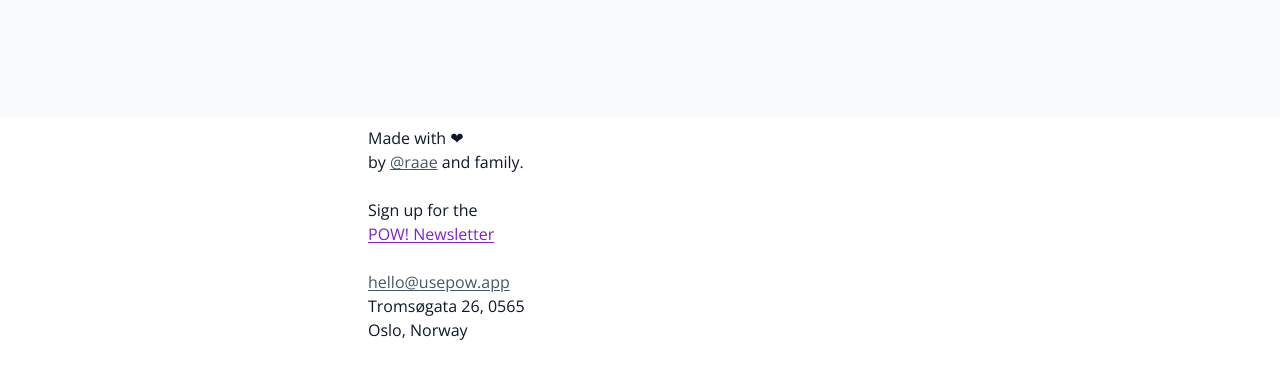
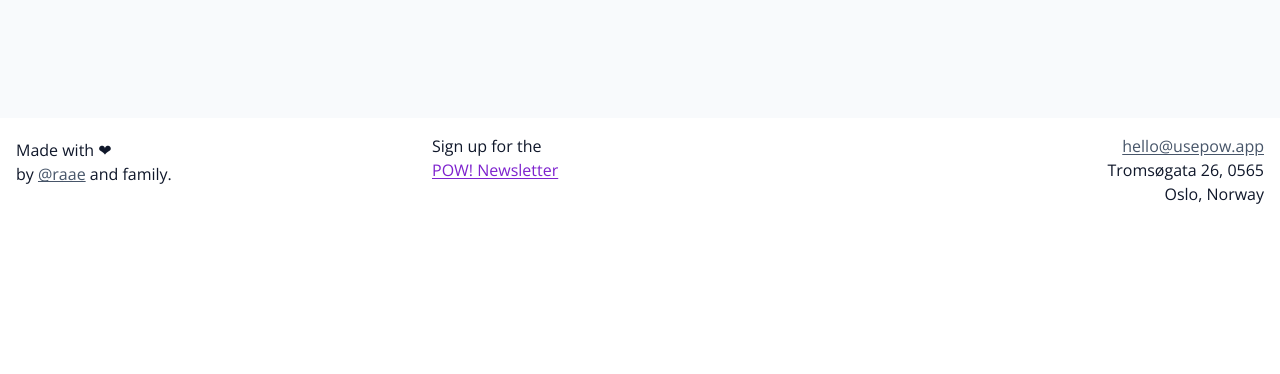
Before and after one commit to queen-raae/pow-site, an Astro site: page / in a window 1280 px wide. Shown: the part 5622-5996 px from the top of the page. After the commit the page ends 5868 px from the top, so only its background shows below. Built offline with nearby package versions, Linux system fonts and the light colour scheme; Astro itself is replaced by a stand-in of ours; no server answers.

Commit message:
3-colums on footer when large & md & xl + text-right  #41

```diff
--- a/src/components/Footer.astro
+++ b/src/components/Footer.astro
@@ -5,8 +5,10 @@ import Form from "../components/NewsletterForm.astro";
 import Layout from "../layouts/Layout.astro";
 ---
 
-<footer class="py-1">
-  <section class="max-w-xl mx-auto px-4 py-1">
+<footer
+  class="flex grid sm:grid-cols-1 md:grid-cols-3 lg:grid-cols-3 xl:grid-cols-3 py-4 px-4"
+>
+  <section class="max-w-xl py-1">
     <p class="py-0 text-base font-normal">Made with ❤</p>
     <p class="py-0 text-base font-normal">
       by
@@ -19,10 +21,16 @@ import Layout from "../layouts/Layout.astro";
       and family.
     </p>
     <br />
+  </section>
+
+  <section>
     <p class="py-0 text-base font-normal">Sign up for the</p>
     <a href="#" class="py-0 text-base font-normal">POW! Newsletter</a>
     <br />
     <br />
+  </section>
+
+  <section class="md:text-right lg:text-right xl:text-right">
     <a
       class="py-0 text-slate-600 text-base font-normal"
       href="mailto:hello@usepow.app">hello@usepow.app</a
```
